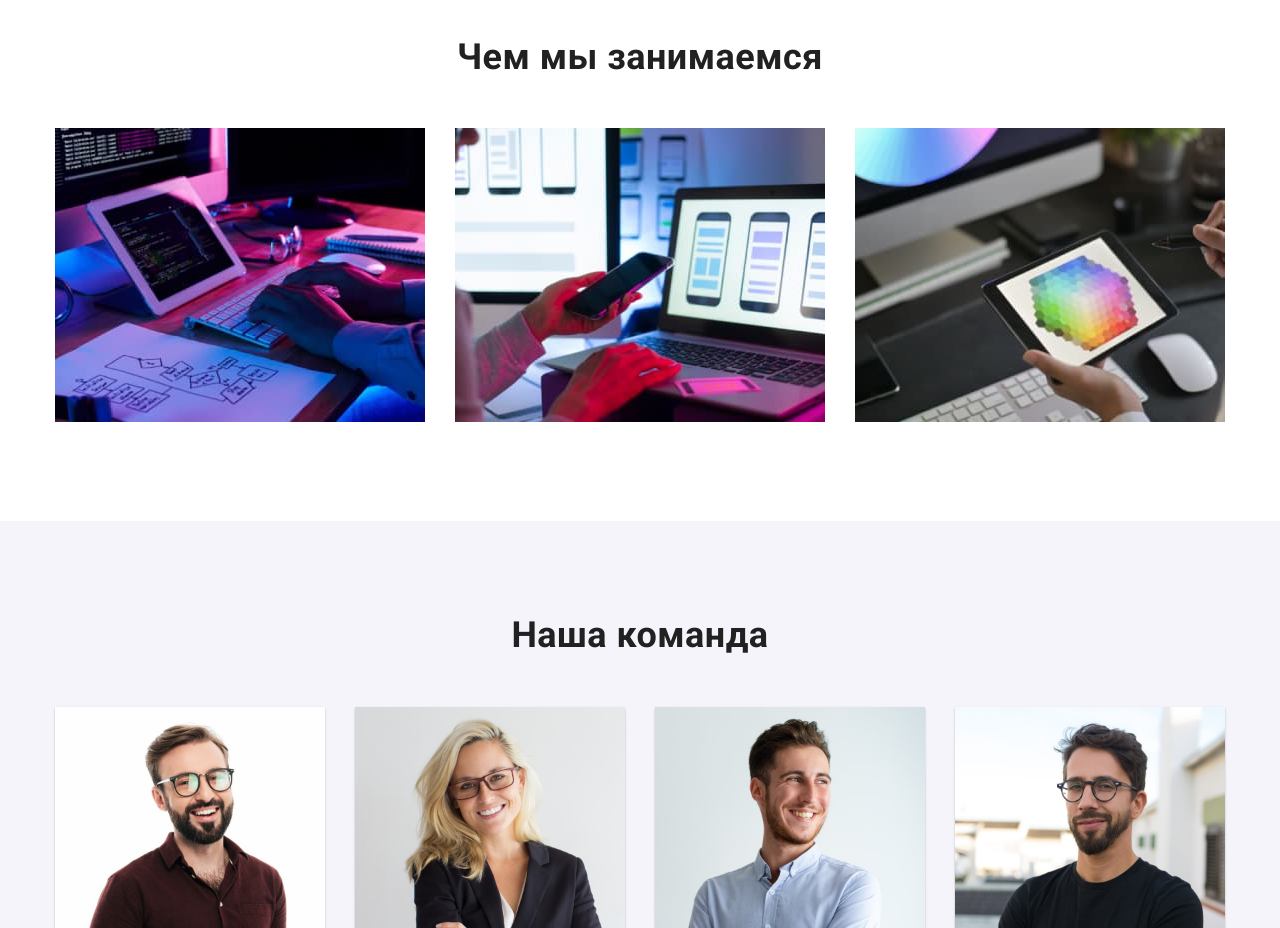
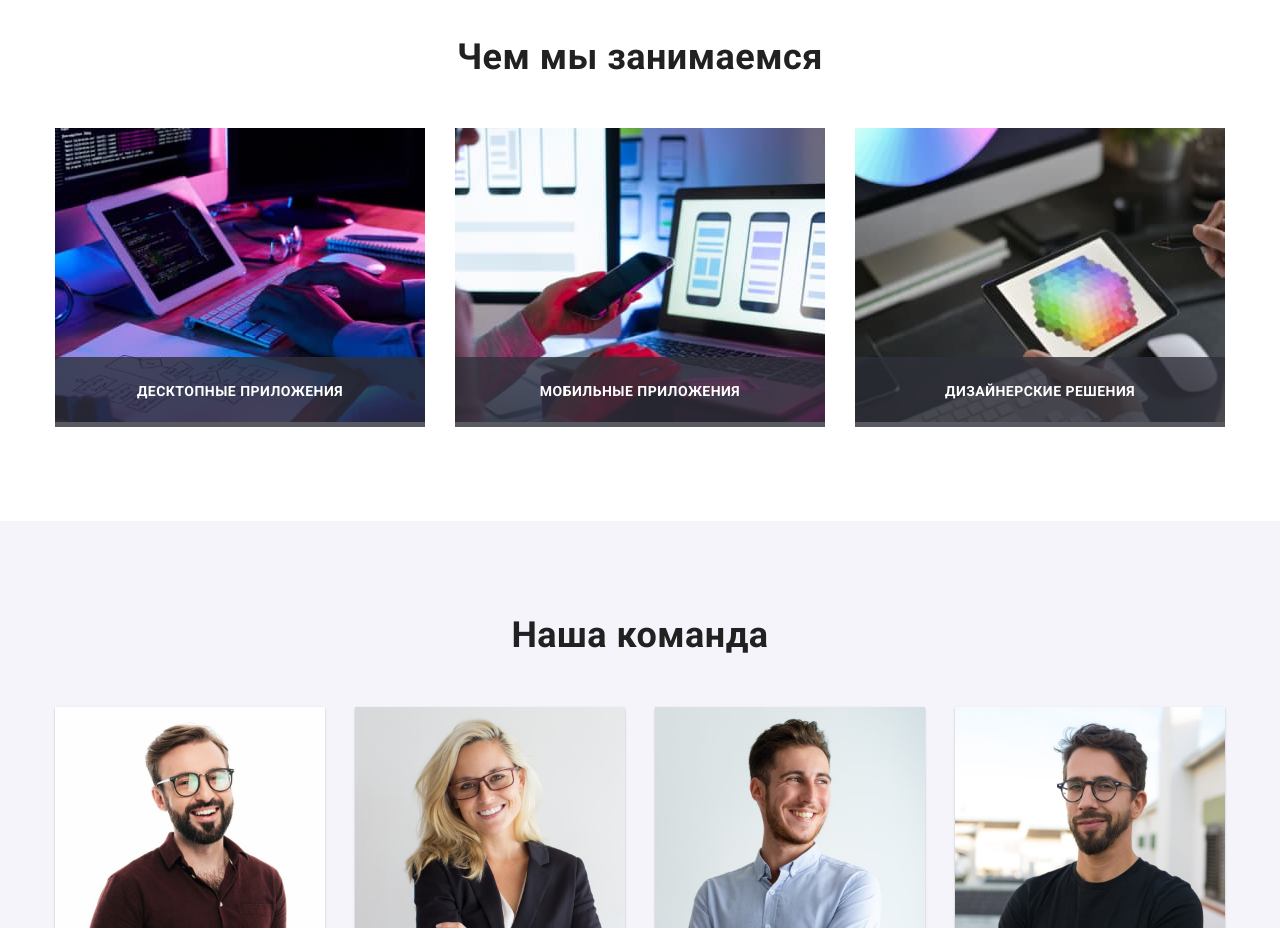
Before and after one commit to marksavytskyi/goit-markup-hw-04, a plain HTML site: page index.html in a window 1280 px wide. Shown: the part 1080-2008 px from the top of the page. Drawn offline with nearby package versions, Linux system fonts and the light colour scheme.

Commit message:
изменил

```diff
--- a/css/styles.css
+++ b/css/styles.css
@@ -62,9 +62,23 @@ header {
 }
 .nav-list .item {
     padding: 32px 0;
+    position: relative;
 }
 .nav-list .link {
     padding: 32px 0;
+}
+.nav-list .active::after {
+    content: '';
+
+    position: absolute;
+    bottom: 0;
+    left: 0;
+
+
+    width: 100%;
+    height: 4px;
+    border-radius: 2px;
+    background-color: var(--accent-color);
 }
 .nav-list .link:hover,
 .nav-list .link:focus {
@@ -229,6 +243,29 @@ h1 {
 }
 .specialization {
     padding-top: 0px;
+}
+
+.specialization-list .item {
+    position: relative;
+}
+
+.specialization-list .title {
+    display: flex;
+    position: absolute;
+    width: 100%;
+    bottom: 0;
+    left: 0;
+
+    justify-content: center;
+    align-items: center;
+    height: 70px;
+    background-color: rgba(47, 48, 58, 0.8);
+
+    font-size: 14px;
+    line-height: 1.14;
+    text-transform: uppercase;
+
+    color: #FFFFFF;
 }
 
 /* Наша команда */
--- a/index.html
+++ b/index.html
@@ -19,7 +19,7 @@
         <a href="./portfolio.html" class="logo"><span class="accent">Web</span>Studio</a>
         <nav>
             <ul class="nav-list list">
-                <li class="item"><a href="./index.html" class="link">Студия</a></li>
+                <li class="item"><a href="./index.html" class="link active">Студия</a></li>
                 <li class="item"><a href="./portfolio.html" class="link">Портфолио</a></li>
                 <li class="item"><a href="./portfolio.html" class="link">Контакты</a></li>
             </ul>
@@ -101,9 +101,18 @@
            <div class="container">
             <h2 class="subtitle title">Чем мы занимаемся</h2>
             <ul class="specialization-list site-list">
-                <li class="item"><img src="./image/what1.jpg" alt="Мы пишем код" width="370" height="294"></li>
-                <li class="item"><img src="./image/what2.jpg" alt="Мы делаем адаптив" width="370" height="294"></li>
-                <li class="item"><img src="./image/what3.jpg" alt="Мы делаем дизайн" width="370" height="294"></li>
+                <li class="item">
+                    <img src="./image/what1.jpg" alt="Мы пишем код" width="370" height="294">
+                    <h3 class="title">Десктопные приложения</h3>
+                </li>
+                <li class="item">
+                    <img src="./image/what2.jpg" alt="Мы делаем адаптив" width="370" height="294">
+                    <h3 class="title">Мобильные приложения</h3>
+                </li>
+                <li class="item">
+                    <img src="./image/what3.jpg" alt="Мы делаем дизайн" width="370" height="294">
+                    <h3 class="title">Дизайнерские решения</h3>
+                </li>
             </ul>
            </div>
         </section>
```
Also changed, not shown: portfolio.html (+1 -1 lines).
